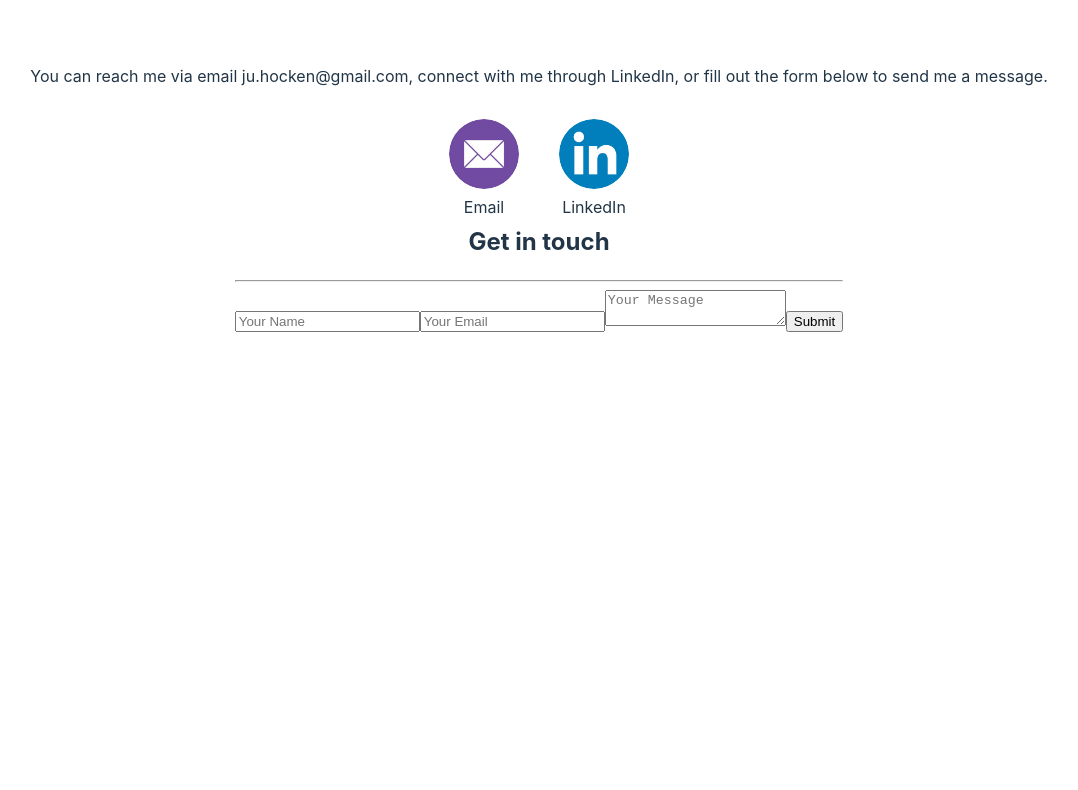
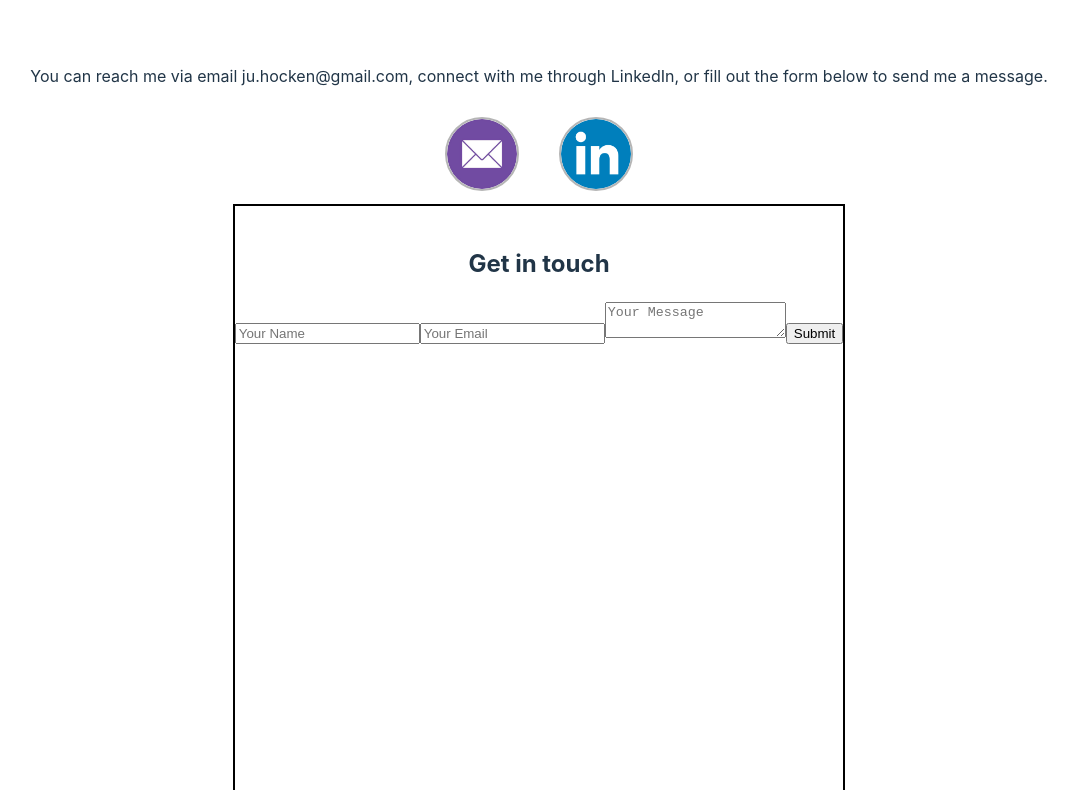
Before and after one commit to juhock/juPortfolioSite, a React (Vite) app: page / in a window 1280 px wide. Shown: the part 990-1780 px from the top of the page, without its empty margins (101-1179 px from the left). Before the commit the page ends 1362 px from the top, so only its background shows below. Built offline with nearby package versions, Linux system fonts and the light colour scheme.

Commit message:
text for icons hidden until hovering

```diff
--- a/src/App.css
+++ b/src/App.css
@@ -40,6 +40,7 @@
   text-decoration: none;
   color: inherit;
   border-radius: 50%;
+  border: solid 2px rgba(0, 0, 0, 0.291);
 }
 
 .contactSection {
@@ -110,8 +111,14 @@
   color: inherit;
   border-radius: 50%;
   transition: transform 0.3s ease;
+  visibility: hidden;
+}
+
+.miniIcons {
+  visibility: visible;
 }
 
 .allIcons:hover {
   transform: scale(1.1);
+  visibility: visible;
 }
--- a/src/App.jsx
+++ b/src/App.jsx
@@ -4,6 +4,8 @@ import linkedIcon from "./assets/linkedin.png";
 import helpHarborIcon from "./assets/HHicon.png";
 
 import "./App.css";
+
+import ContactForm from "./ContactForm";
 
 function App() {
   return (
@@ -66,45 +68,7 @@ function App() {
             </div>
           </ul>
         </div>
-
-        <div className="contact-container">
-          <form
-            action="https://api.web3forms.com/submit"
-            method="POST"
-            className="contact-left"
-          ></form>
-          <input
-            type="hidden"
-            name="access_key"
-            value="5e04e505-ddc6-4f57-8893-16f767395990"
-          ></input>
-          <div className="contact-left-title">
-            <h2>Get in touch</h2>
-            <hr></hr>
-            <input
-              type="text"
-              name="name"
-              placeholder="Your Name"
-              className="contact-inputs"
-              required
-            ></input>
-            <input
-              type="email"
-              name="email"
-              placeholder="Your Email"
-              className="contact-inputs"
-              required
-            ></input>
-            <textarea
-              name="message"
-              placeholder="Your Message"
-              className="contact-inputs"
-              required
-            ></textarea>
-            <button type="submit">Submit</button>
-          </div>
-          <div className="contact-right"></div>
-        </div>
+        <ContactForm />
       </div>
     </div>
   );
--- /dev/null
+++ b/src/ContactForm.css
@@ -0,0 +1,14 @@
+.allContactForm {
+  padding: 0;
+  margin: 0;
+  box-sizing: border-box;
+}
+
+.contact-container {
+  height: 100vh;
+  display: flex;
+  flex-direction: column;
+  align-items: start;
+  gap: 20px;
+  border: 2px solid black;
+}
--- a/src/ContactForm.jsx
+++ b/src/ContactForm.jsx
@@ -35,3 +35,49 @@
 // }
 
 // export default App;
+
+import "./ContactForm.css";
+
+export default function ContactForm() {
+  return (
+    <div className="allContactForm">
+      <div className="contact-container">
+        <form
+          action="https://api.web3forms.com/submit"
+          method="POST"
+          className="contact-left"
+        ></form>
+        <input
+          type="hidden"
+          name="access_key"
+          value="5e04e505-ddc6-4f57-8893-16f767395990"
+        ></input>
+        <div className="contact-left-title">
+          <h2>Get in touch</h2>
+          <input
+            type="text"
+            name="name"
+            placeholder="Your Name"
+            className="contact-inputs"
+            required
+          ></input>
+          <input
+            type="email"
+            name="email"
+            placeholder="Your Email"
+            className="contact-inputs"
+            required
+          ></input>
+          <textarea
+            name="message"
+            placeholder="Your Message"
+            className="contact-inputs"
+            required
+          ></textarea>
+          <button type="submit">Submit</button>
+        </div>
+        <div className="contact-right"></div>
+      </div>
+    </div>
+  );
+}
```
